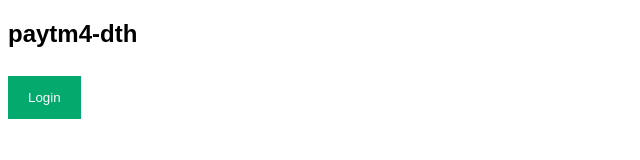
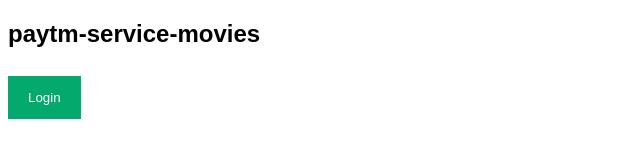
Before and after one commit to pinkey023/niroopa-docker-project, a plain HTML site: page index.html in a window 1280 px wide. Shown: the whole page, without its empty margins (0-640 px from the left). Drawn offline with Linux system fonts and the light colour scheme.

Commit message:
Update index.html

```diff
--- a/index.html
+++ b/index.html
@@ -127,7 +127,7 @@ span.psw {
 </head>
 <body>
 
-<h2> paytm4-dth </h2>
+<h2> paytm-service-movies </h2>
 
 <button onclick="document.getElementById('id01').style.display='block'" style="width:auto;">Login</button>
 
```
